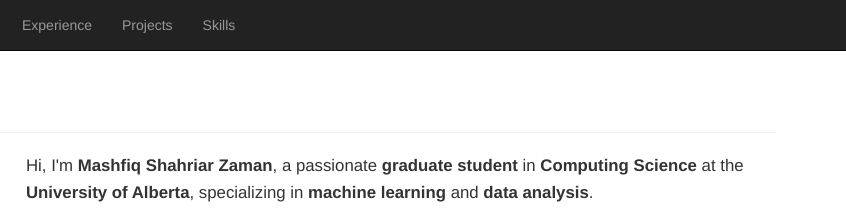
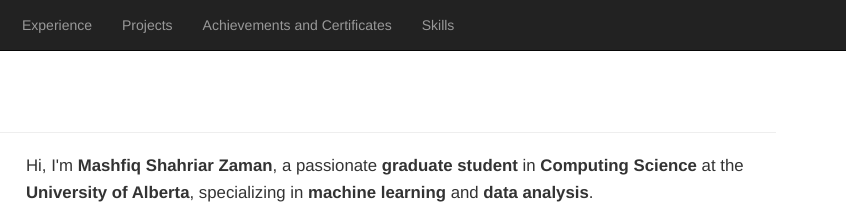
Before and after one commit to Mashfiq97/my-website, a plain HTML site: page index.html in a window 1280 px wide. Shown: the top 214 px of the page, 434-1280 px from the left. Drawn offline with Linux system fonts and the light colour scheme.

```diff
--- a/index.html
+++ b/index.html
@@ -35,6 +35,7 @@
             <li><a href="#education">Education</a></li>
             <li><a href="#experience">Experience</a></li>
             <li><a href="#projects">Projects</a></li>
+            <li><a href="#achievements">Achievements and Certificates</a></li>
             <li><a href="#skills">Skills</a></li>
           </ul>
         </div>
```
